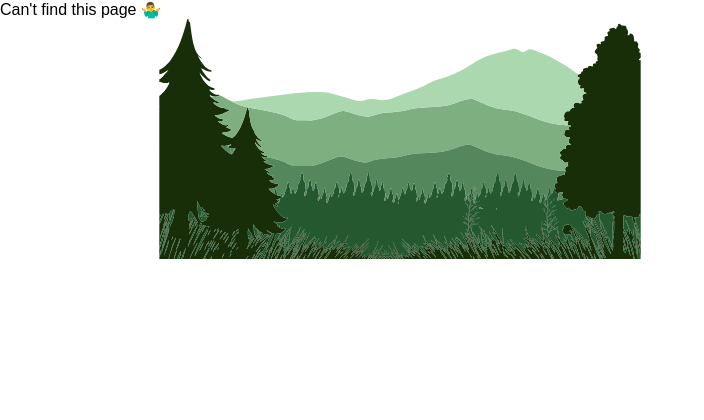
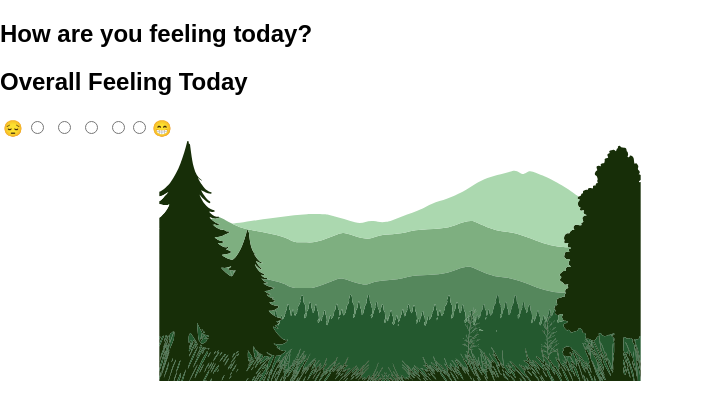
Before and after one commit to lezleyfaye/next-js-mindshift, a Next.js app: page /symptoms in a window 1280 px wide. Before the commit this address had no page. Shown: the top 420 px of the page, without its empty margins (0-704 px from the left). Built offline with nearby package versions, Linux system fonts and the light colour scheme.

Commit message:
Added symptoms page

```diff
--- /dev/null
+++ b/app/symptoms/Symptoms.tsx
@@ -0,0 +1,29 @@
+'use client';
+
+export default function SymptomsPage() {
+  return (
+    <section>
+      <h1>How are you feeling today?</h1>
+      <div>
+        <h2>Overall Feeling Today</h2>
+        <table>
+          <tbody>
+            <tr>
+              <td>😔</td>
+              <input type="radio" value="1" name="not good" />
+              <td />
+              <input type="radio" value="2" name="not the worst" />
+              <td />
+              <input type="radio" value="3" name="ok" />
+              <td />
+              <input type="radio" value="4" name="pretty great" />
+
+              <input type="radio" value="5" name="fantastic" />
+              <td>😁</td>
+            </tr>
+          </tbody>
+        </table>
+      </div>
+    </section>
+  );
+}
--- /dev/null
+++ b/app/symptoms/page.tsx
@@ -0,0 +1,5 @@
+import Symptoms from './Symptoms';
+
+export default function SymptomsPage() {
+  return <Symptoms />;
+}
```
